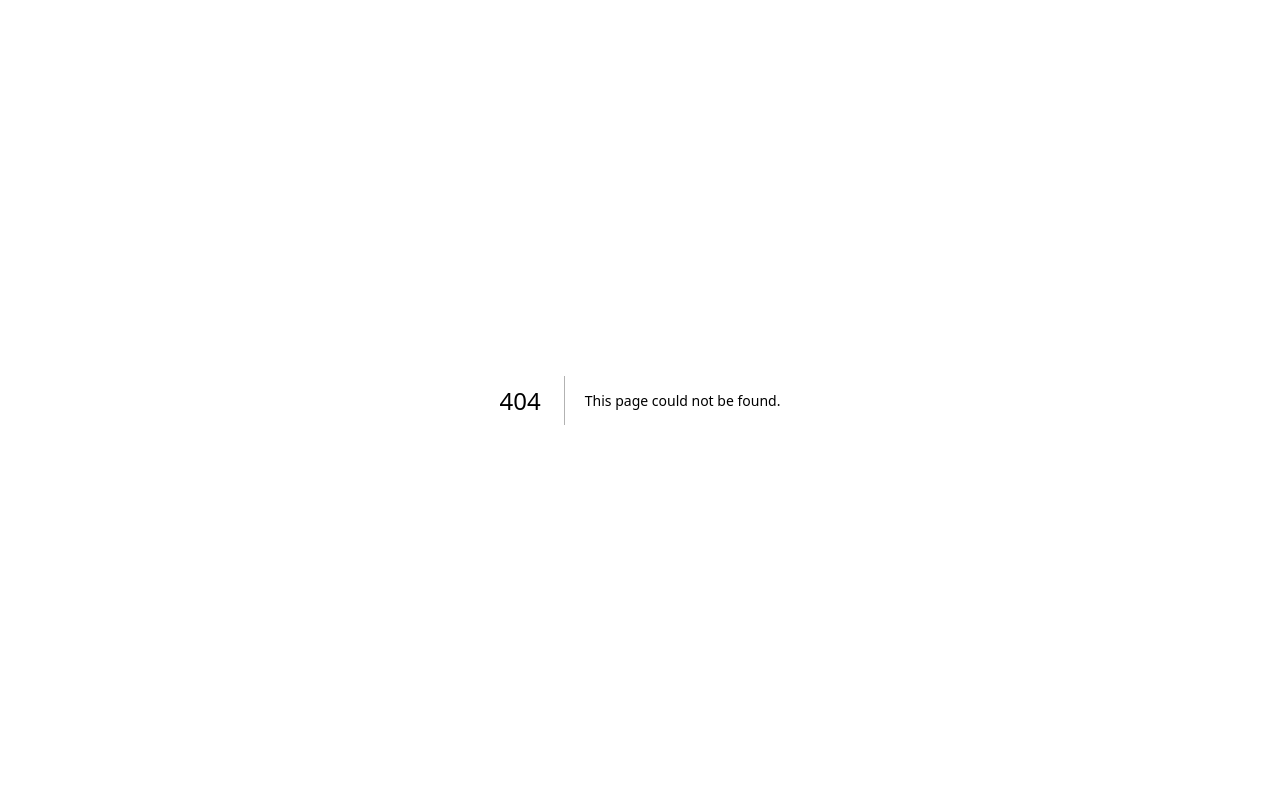
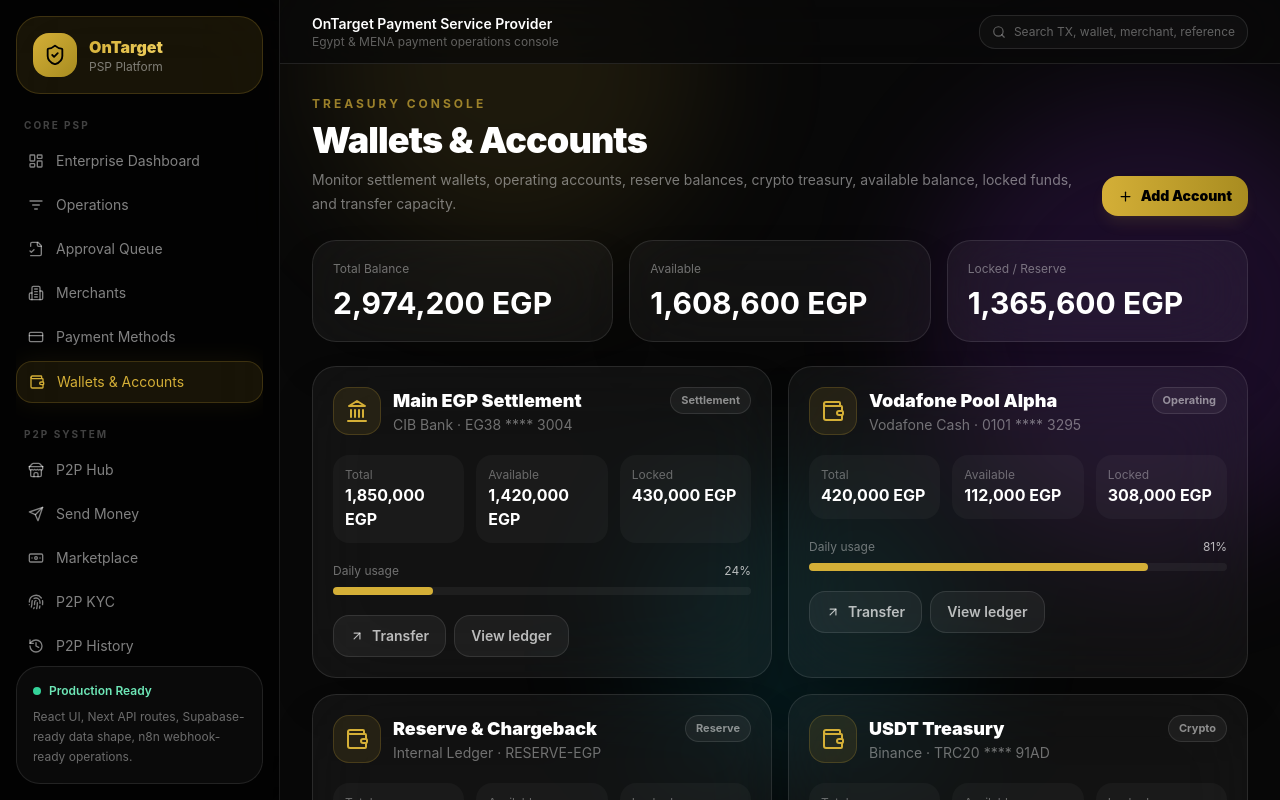
Before and after one commit to mzakaria-creater/ontarget-payment-os, a Next.js app: page /psp/wallets-accounts in a window 1280 px wide. Before the commit this address had no page. Shown: the top 800 px of the page. Built offline with nearby package versions, Linux system fonts and the light colour scheme.

Commit message:
Add PSP wallets and accounts page

```diff
--- /dev/null
+++ b/src/app/psp/wallets-accounts/page.tsx
@@ -0,0 +1,43 @@
+import { ArrowUpRight, Landmark, Plus, Wallet } from 'lucide-react'
+import { PageHeading, GlassCard, MoneyCell, PrimaryButton, SoftButton, StatusPill } from '@/components/psp/PlatformShell'
+import { financialAccounts } from '@/lib/psp-platform-data'
+
+export default function WalletsAccountsPage() {
+  const total = financialAccounts.reduce((sum, account) => sum + account.total, 0)
+  const available = financialAccounts.reduce((sum, account) => sum + account.available, 0)
+  const locked = financialAccounts.reduce((sum, account) => sum + account.locked, 0)
+
+  return (
+    <div>
+      <PageHeading eyebrow="Treasury Console" title="Wallets & Accounts" description="Monitor settlement wallets, operating accounts, reserve balances, crypto treasury, available balance, locked funds, and transfer capacity." action={<PrimaryButton><Plus size={15}/> Add Account</PrimaryButton>} />
+      <div className="mb-6 grid gap-4 md:grid-cols-3">
+        <GlassCard><p className="text-xs text-white/40">Total Balance</p><p className="mt-2 text-3xl font-black text-white"><MoneyCell amount={total}/></p></GlassCard>
+        <GlassCard><p className="text-xs text-white/40">Available</p><p className="mt-2 text-3xl font-black text-emerald-300"><MoneyCell amount={available}/></p></GlassCard>
+        <GlassCard><p className="text-xs text-white/40">Locked / Reserve</p><p className="mt-2 text-3xl font-black text-amber-300"><MoneyCell amount={locked}/></p></GlassCard>
+      </div>
+      <div className="grid gap-4 lg:grid-cols-2">
+        {financialAccounts.map(account => {
+          const usedPct = Math.round((account.usedToday / account.dailyLimit) * 100)
+          return (
+            <GlassCard key={account.id}>
+              <div className="flex items-start justify-between gap-4">
+                <div className="flex items-center gap-3">
+                  <div className="flex h-12 w-12 items-center justify-center rounded-2xl border border-gold/20 bg-gold/10 text-gold">{account.type === 'Settlement' ? <Landmark/> : <Wallet/>}</div>
+                  <div><p className="text-lg font-black text-white">{account.label}</p><p className="text-sm text-white/40">{account.provider} · {account.account}</p></div>
+                </div>
+                <StatusPill status={account.type}/>
+              </div>
+              <div className="mt-5 grid grid-cols-3 gap-3">
+                <div className="rounded-2xl bg-white/[0.03] p-3"><p className="text-xs text-white/35">Total</p><p className="font-black text-white"><MoneyCell amount={account.total} currency={account.currency}/></p></div>
+                <div className="rounded-2xl bg-white/[0.03] p-3"><p className="text-xs text-white/35">Available</p><p className="font-black text-emerald-300"><MoneyCell amount={account.available} currency={account.currency}/></p></div>
+                <div className="rounded-2xl bg-white/[0.03] p-3"><p className="text-xs text-white/35">Locked</p><p className="font-black text-amber-300"><MoneyCell amount={account.locked} currency={account.currency}/></p></div>
+              </div>
+              <div className="mt-5"><div className="mb-2 flex justify-between text-xs"><span className="text-white/40">Daily usage</span><span className="text-white/70">{usedPct}%</span></div><div className="h-2 rounded-full bg-white/5"><div className="h-full rounded-full bg-gold" style={{ width: `${usedPct}%` }}/></div></div>
+              <div className="mt-5 flex flex-wrap gap-2"><SoftButton><ArrowUpRight size={14}/> Transfer</SoftButton><SoftButton>View ledger</SoftButton></div>
+            </GlassCard>
+          )
+        })}
+      </div>
+    </div>
+  )
+}
```
